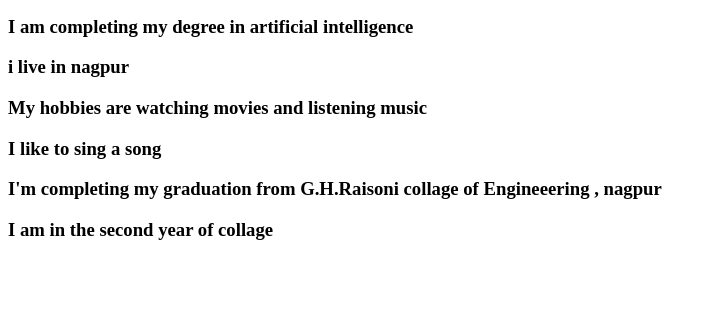
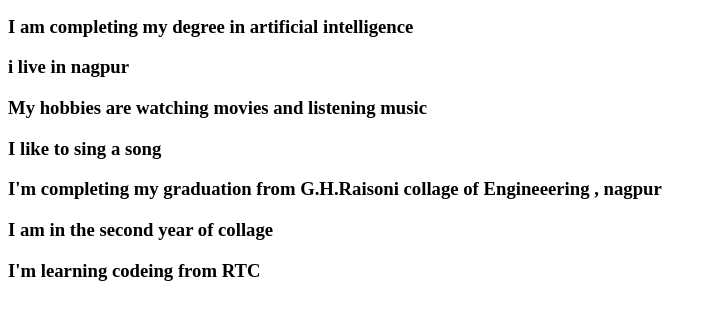
Before and after one commit to khushiy05/my-first-repo, a plain HTML site: page index.html in a window 1280 px wide. Shown: the part 105-424 px from the top of the page, without its empty margins (0-717 px from the left). Drawn offline with Linux system fonts and the light colour scheme.

Commit message:
learning message added

```diff
--- a/index.html
+++ b/index.html
@@ -12,5 +12,6 @@
     <h3>I like to sing a song</h3>
     <h3>I'm completing my graduation from G.H.Raisoni collage of Engineeering , nagpur</h3>
     <h3>I am in the second year of collage</h3>
+    <h3>I'm learning codeing from RTC</h3>
 </body>
 </html>
```
